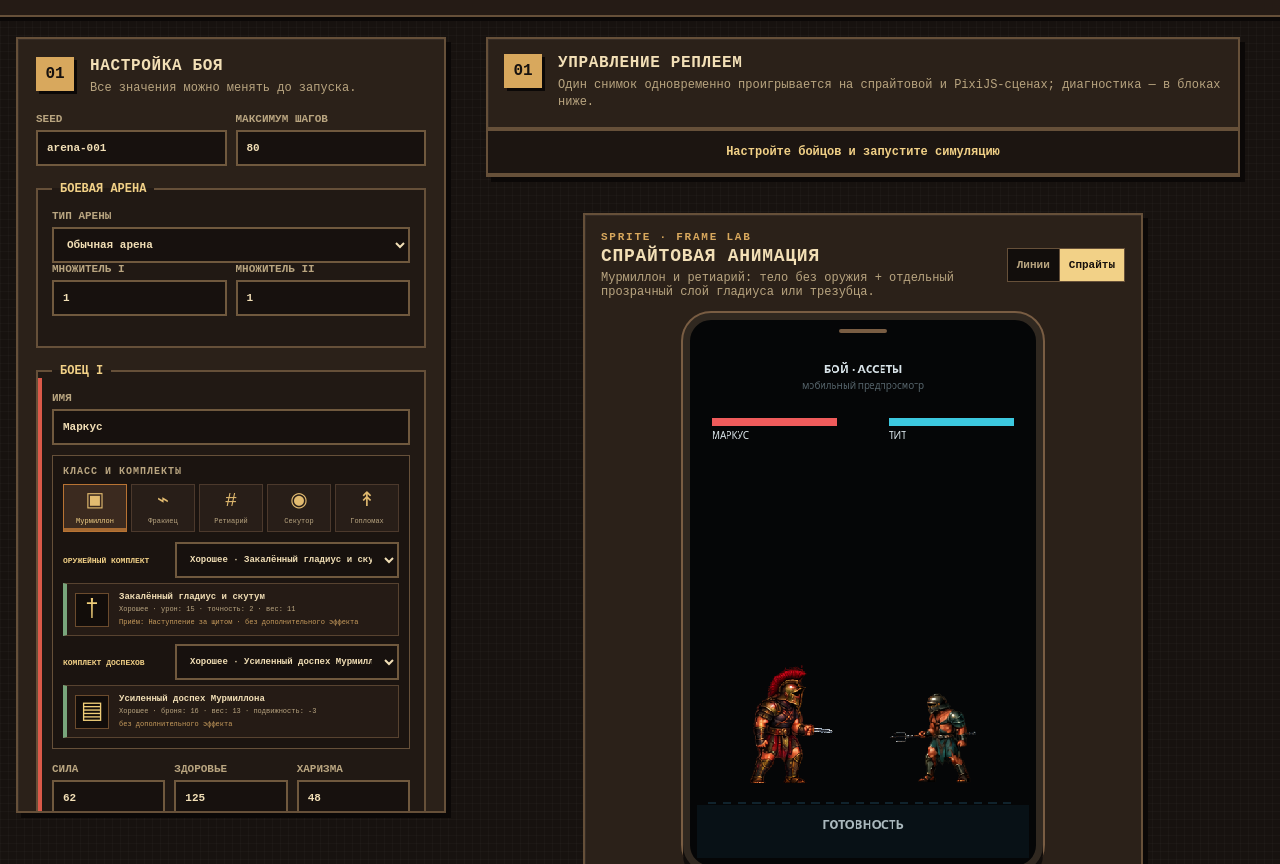
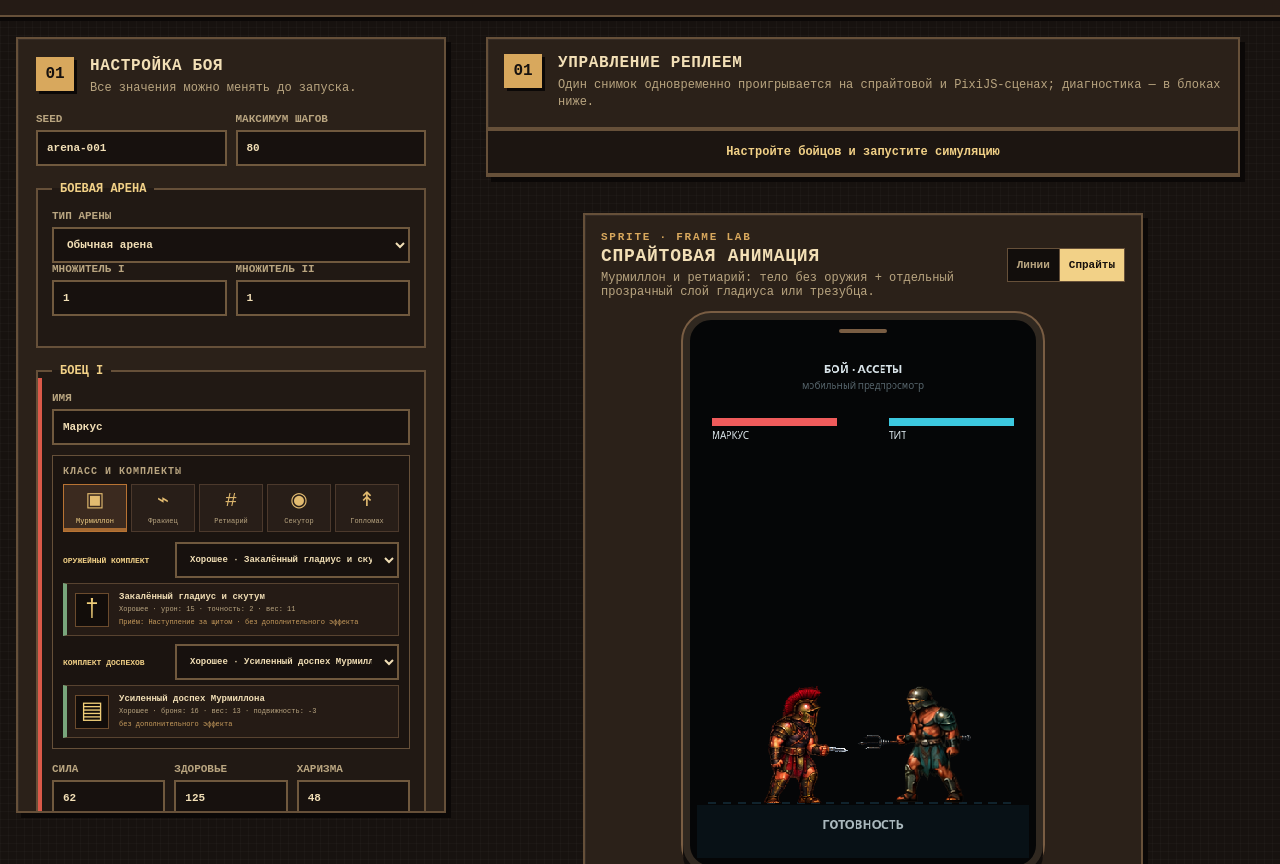
Before and after one commit to Snikius/Gladiator, a website: page prototypes/battle-arena/index.html in a window 1280 px wide. Shown: the part 69-933 px from the top of the page. Drawn offline with Linux system fonts and the light colour scheme.

Commit message:
battle modifiers

```diff
--- a/prototypes/battle-arena/index.html
+++ b/prototypes/battle-arena/index.html
@@ -211,8 +211,8 @@
 
     <script src="./reference-data.js?v=2"></script>
     <script src="./battle-engine.js?v=20"></script>
-    <script src="./sprite-library.js?v=4"></script>
-    <script src="./visual-engine.js?v=3"></script>
+    <script src="./sprite-library.js?v=5"></script>
+    <script src="./visual-engine.js?v=4"></script>
     <script src="./app.js?v=34"></script>
   </body>
 </html>
--- a/prototypes/battle-arena/sprite-library.js
+++ b/prototypes/battle-arena/sprite-library.js
@@ -30,7 +30,9 @@ const ANIMATION_SPRITE_ROWS = Object.freeze({
   attack: Object.freeze({ row: 3, frames: SIX_FRAMES, fps: 12, loop: false }),
   "defense.block": Object.freeze({ row: 4, frames: SIX_FRAMES, fps: 10, loop: false }),
   "defense.dodge": Object.freeze({ row: 5, frames: SIX_FRAMES, fps: 12, loop: false }),
-  "reaction.hit": Object.freeze({ row: 6, frames: SIX_FRAMES, fps: 10, loop: false }),
+  /* Вторая половина строки 6 — падение. Реакция на обычный удар использует
+   * только первые три позы и возвращается в стойку, не изображая смерть. */
+  "reaction.hit": Object.freeze({ row: 6, frames: Object.freeze([0, 1, 2, 1, 0]), fps: 10, loop: false }),
   defeated: Object.freeze({ row: 6, frames: Object.freeze([3, 4, 5]), fps: 8, loop: false }),
 });
 
@@ -84,6 +86,7 @@ const bodySpriteGrid = (
   handSocket,
   clips = SAFE_GENERATED_BODY_ROWS,
   weaponLayers = Object.freeze({}),
+  displayScale = 1,
 ) => Object.freeze({
   id,
   assetPath,
@@ -93,6 +96,8 @@ const bodySpriteGrid = (
   grid: OVERLAY_ATLAS,
   clips,
   weaponLayers,
+  displayScale,
+  baselineInset: 32 / OVERLAY_ATLAS.cellHeight,
   sockets: Object.freeze({
     "hand.primary": Object.freeze(handSocket),
     "hand.rear": Object.freeze(handSocket),
@@ -116,6 +121,7 @@ const BODY_ANIMATION_GRIDS = Object.freeze({
     { x: 0.56, y: 0.48, rotation: 0 },
     ANIMATION_SPRITE_ROWS,
     RETIARIUS_WEAPON_LAYERS,
+    1.3,
   ),
   "murmillo-body-unarmed-v1": bodySpriteGrid(
     "murmillo-body-unarmed-v1",
--- a/prototypes/battle-arena/visual-engine.js
+++ b/prototypes/battle-arena/visual-engine.js
@@ -66,7 +66,7 @@ const sheetMotion = (motion) => {
 
 /* Ассет выводится высотой 170 px из безопасного кадра 256×256. Два бойца
  * помещаются рядом в мобильной области и не обрезаются по краям. */
-const presentationConfig = () => ({ positions: [92, 268], groundY: 500, scale: 3.2, assetHeight: 170 });
+const presentationConfig = () => ({ positions: [108, 252], groundY: 500, scale: 3.2, assetHeight: 170 });
 
 /*
  * Чистый адаптер: вход — снимок симуляции, выход — визуальная сцена.
@@ -102,9 +102,11 @@ const createVisualFrame = (
     const sheetClip = bodyGrid.clips[bodyClip];
     const weaponClip = weaponSkin.spriteSheet?.clips?.[bodyClip] || null;
     const usesVectorWeapon = spriteAssets && Boolean(weaponSkin.vectorStyle);
+    const assetHeight = config.assetHeight * (bodyGrid.displayScale || 1);
+    const baselineOffset = spriteAssets ? assetHeight * (bodyGrid.baselineInset || 0) : 0;
     const base = {
       x: config.positions[side],
-      y: spriteAssets ? config.groundY : fighter.health <= 0 ? config.groundY - 9 : config.groundY - 38 * config.scale,
+      y: spriteAssets ? config.groundY + baselineOffset : fighter.health <= 0 ? config.groundY - 9 : config.groundY - 38 * config.scale,
       direction,
       scale: config.scale,
     };
@@ -118,7 +120,7 @@ const createVisualFrame = (
           clip: bodyClip, experimental: bodyGrid.experimental, weaponBakedIn: false,
           sheet: freeze({ columns: bodyGrid.grid.columns, rows: bodyGrid.grid.rows, ...sheetClip }),
           mirrored: (bodyGrid.facing || "right") !== desiredFacing,
-          assetHeight: config.assetHeight || null,
+          assetHeight: assetHeight || null,
         }),
         transform: freeze(base), motion: spriteAssets ? sheetMotion(motion) : componentMotion("fighter", motion, direction, config.scale),
       }),
@@ -139,10 +141,10 @@ const createVisualFrame = (
             frameOverlay: weaponSkin.spriteSheet.frameOverlay,
             layerByFrame: bodyGrid.weaponLayers?.[bodyClip] || null,
             mirrored: (weaponSkin.facing || "right") !== desiredFacing,
-            assetHeight: config.assetHeight || null,
+            assetHeight: assetHeight || null,
           })
           : usesVectorWeapon
-            ? freeze({ vectorFallback: weaponSkin.vectorStyle, assetHeight: config.assetHeight || null })
+            ? freeze({ vectorFallback: weaponSkin.vectorStyle, assetHeight: assetHeight || null })
             : null,
         transform: freeze(base),
         /* frameOverlay — буквальный трафарет над телом. Его движение уже
```
Also changed, not shown: prototypes/battle-arena/sprite-overlay.html (+3 -3 lines), prototypes/battle-arena/sprite-overlay.js (+5 -3 lines), prototypes/battle-arena/visual-engine.test.mjs (+9 -1 lines).
